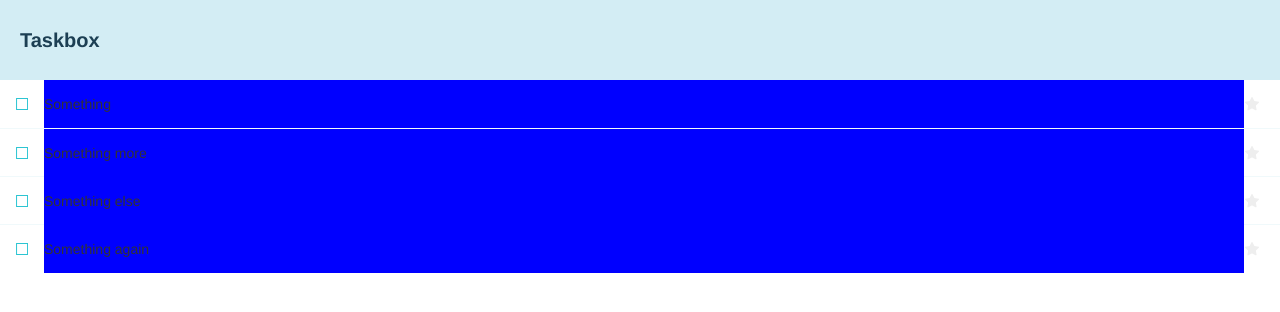
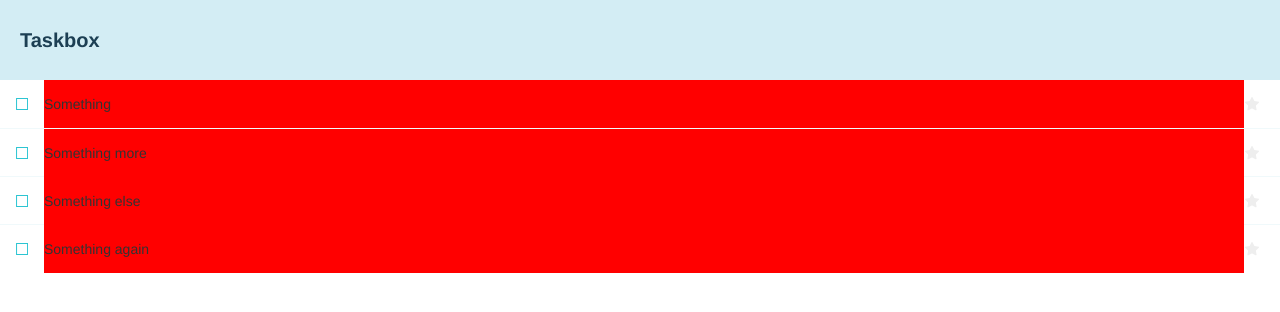
Before and after one commit to aosjehdgus/lonnie-practice-coding, a React (Create React App) app in the folder new-tech-practice/practice-storybook/taskbox/: page / in a window 1280 px wide. Shown: the top 312 px of the page. Built offline with nearby package versions, Linux system fonts and the light colour scheme; a web font is replaced by a local one.

Commit message:
Change task background to red

```diff
--- a/new-tech-practice/practice-storybook/taskbox/src/components/Task.js
+++ b/new-tech-practice/practice-storybook/taskbox/src/components/Task.js
@@ -28,7 +28,7 @@ export default function Task({
           value={title}
           readOnly={true}
           placeholder="Input title"
-          style={{ background: 'blue' }}
+          style={{ background: 'red' }}
         />
       </div>
 
```
